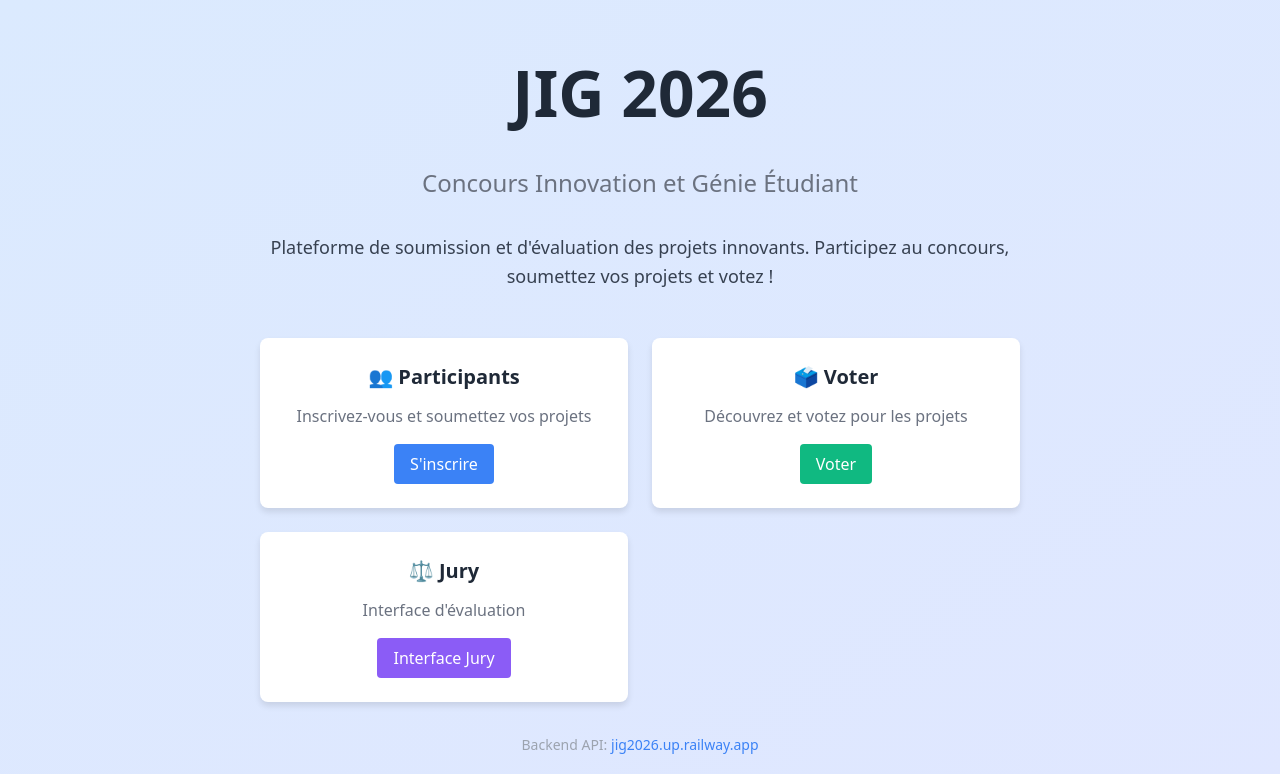
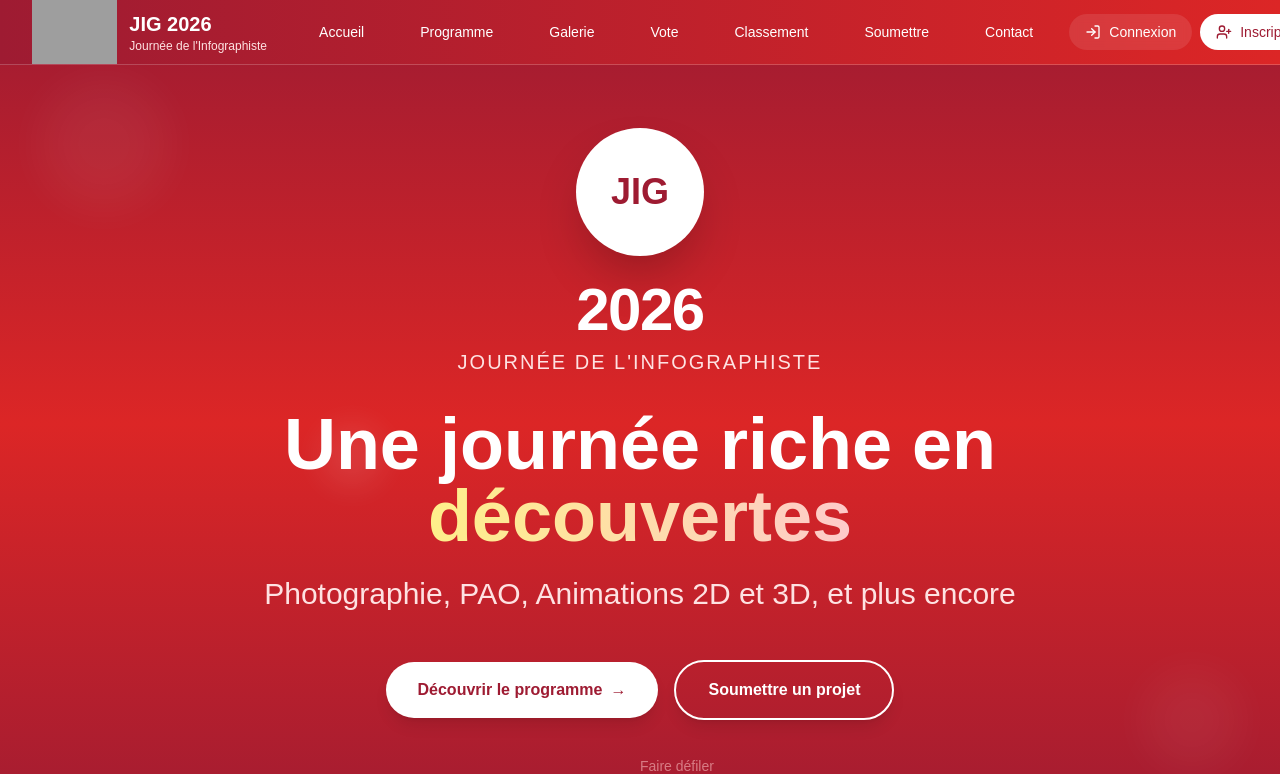
Before and after one commit to yepeleya/jig_projet, a Next.js app in the folder jig2026/frontend/: page / in a window 1280 px wide. Shown: the top 774 px of the page. Built offline with nearby package versions, Linux system fonts and the light colour scheme.

Commit message:
Improve home page design and fix registration error handling

```diff
--- a/jig2026/frontend/src/app/(auth)/register/page.jsx
+++ b/jig2026/frontend/src/app/(auth)/register/page.jsx
@@ -240,21 +240,39 @@ export default function RegisterPage() {
       // Préparer les données sans la confirmation du mot de passe
       const { confirmerMotDePasse, ...dataToSend } = formData
 
+      console.log('📤 Envoi des données d\'inscription:', dataToSend)
       const response = await authService.register(dataToSend)
+      console.log('📥 Réponse reçue:', response)
 
-      if (response.success) {
-        showNotification('success', 'Inscription réussie ! Vous pouvez maintenant vous connecter.')
+      // Vérifier plusieurs formats de réponse possibles
+      if (response && (response.success || response.data || response.user)) {
+        showNotification('success', response.message || 'Inscription réussie ! Vous pouvez maintenant vous connecter.')
 
         // Redirection vers la page de connexion après 2 secondes
         setTimeout(() => {
           router.push('/login')
         }, 2000)
       } else {
-        showNotification('error', response.message || 'Erreur lors de l\'inscription')
+        const errorMessage = response?.message || response?.error || 'Erreur lors de l\'inscription'
+        showNotification('error', errorMessage)
       }
     } catch (error) {
-      console.error('Erreur lors de l\'inscription:', error)
-      showNotification('error', 'Erreur d\'inscription. Veuillez réessayer.')
+      console.error('💥 Erreur lors de l\'inscription:', error)
+
+      // Afficher un message d'erreur plus détaillé
+      let errorMessage = 'Erreur d\'inscription. Veuillez réessayer.'
+
+      if (error.message) {
+        if (error.message.includes('fetch')) {
+          errorMessage = 'Impossible de contacter le serveur. Vérifiez votre connexion internet.'
+        } else if (error.message.includes('indisponible')) {
+          errorMessage = 'Le serveur est temporairement indisponible. Réessayez dans quelques instants.'
+        } else {
+          errorMessage = error.message
+        }
+      }
+
+      showNotification('error', errorMessage)
     } finally {
       setIsLoading(false)
     }
--- a/jig2026/frontend/src/app/page.js
+++ b/jig2026/frontend/src/app/page.js
@@ -1,147 +1,36 @@
-'use client';
+'use client'
+
+import { useEffect } from 'react'
+import Header from '@/components/Header'
+import Hero from '@/components/Hero'
+import AboutSection from '@/components/AboutSection'
+import ProgramSection from '@/components/ProgramSection'
+import GallerySection from '@/components/GallerySection'
+import Footer from '@/components/Footer'
+import AuthInitializer from '@/components/AuthInitializer'
+import AOS from 'aos'
+import 'aos/dist/aos.css'
 
 export default function HomePage() {
+  useEffect(() => {
+    AOS.init({
+      duration: 1000,
+      once: true,
+      easing: 'ease-out-cubic',
+    })
+  }, [])
+
   return (
-    <div style={{
-      minHeight: '100vh',
-      display: 'flex',
-      alignItems: 'center',
-      justifyContent: 'center',
-      background: 'linear-gradient(to bottom right, #dbeafe, #e0e7ff)',
-      fontFamily: 'system-ui, sans-serif'
-    }}>
-      <div style={{
-        textAlign: 'center',
-        maxWidth: '800px',
-        margin: '0 auto',
-        padding: '20px'
-      }}>
-        <h1 style={{
-          fontSize: '4rem',
-          fontWeight: 'bold',
-          color: '#1f2937',
-          marginBottom: '24px'
-        }}>
-          JIG 2026
-        </h1>
-        <h2 style={{
-          fontSize: '1.5rem',
-          color: '#6b7280',
-          marginBottom: '32px'
-        }}>
-          Concours Innovation et Génie Étudiant
-        </h2>
-        <p style={{
-          fontSize: '1.125rem',
-          color: '#374151',
-          marginBottom: '48px',
-          lineHeight: '1.6'
-        }}>
-          Plateforme de soumission et d'évaluation des projets innovants.
-          Participez au concours, soumettez vos projets et votez !
-        </p>
-
-        <div style={{
-          display: 'grid',
-          gridTemplateColumns: 'repeat(auto-fit, minmax(250px, 1fr))',
-          gap: '24px',
-          marginTop: '48px'
-        }}>
-          <div style={{
-            background: 'white',
-            borderRadius: '8px',
-            boxShadow: '0 4px 6px rgba(0,0,0,0.1)',
-            padding: '24px'
-          }}>
-            <h3 style={{
-              fontSize: '1.25rem',
-              fontWeight: '600',
-              color: '#1f2937',
-              marginBottom: '12px'
-            }}>👥 Participants</h3>
-            <p style={{ color: '#6b7280', marginBottom: '16px' }}>
-              Inscrivez-vous et soumettez vos projets
-            </p>
-            <a
-              href="/register"
-              style={{
-                display: 'inline-block',
-                background: '#3b82f6',
-                color: 'white',
-                padding: '8px 16px',
-                borderRadius: '4px',
-                textDecoration: 'none'
-              }}
-            >
-              S'inscrire
-            </a>
-          </div>
-
-          <div style={{
-            background: 'white',
-            borderRadius: '8px',
-            boxShadow: '0 4px 6px rgba(0,0,0,0.1)',
-            padding: '24px'
-          }}>
-            <h3 style={{
-              fontSize: '1.25rem',
-              fontWeight: '600',
-              color: '#1f2937',
-              marginBottom: '12px'
-            }}>🗳️ Voter</h3>
-            <p style={{ color: '#6b7280', marginBottom: '16px' }}>
-              Découvrez et votez pour les projets
-            </p>
-            <a
-              href="/voter"
-              style={{
-                display: 'inline-block',
-                background: '#10b981',
-                color: 'white',
-                padding: '8px 16px',
-                borderRadius: '4px',
-                textDecoration: 'none'
-              }}
-            >
-              Voter
-            </a>
-          </div>
-
-          <div style={{
-            background: 'white',
-            borderRadius: '8px',
-            boxShadow: '0 4px 6px rgba(0,0,0,0.1)',
-            padding: '24px'
-          }}>
-            <h3 style={{
-              fontSize: '1.25rem',
-              fontWeight: '600',
-              color: '#1f2937',
-              marginBottom: '12px'
-            }}>⚖️ Jury</h3>
-            <p style={{ color: '#6b7280', marginBottom: '16px' }}>
-              Interface d'évaluation
-            </p>
-            <a
-              href="/jury"
-              style={{
-                display: 'inline-block',
-                background: '#8b5cf6',
-                color: 'white',
-                padding: '8px 16px',
-                borderRadius: '4px',
-                textDecoration: 'none'
-              }}
-            >
-              Interface Jury
-            </a>
-          </div>
-        </div>
-
-        <div style={{ marginTop: '32px', fontSize: '0.875rem', color: '#9ca3af' }}>
-          <p>Backend API: <a href="https://jig2026.up.railway.app" style={{ color: '#3b82f6' }}>jig2026.up.railway.app</a></p>
-        </div>
-      </div>
-    </div>
+    <>
+      <AuthInitializer />
+      <Header />
+      <main className="min-h-screen">
+        <Hero />
+        <AboutSection />
+        <ProgramSection />
+        <GallerySection />
+      </main>
+      <Footer />
+    </>
   )
 }
--- a/jig2026/frontend/src/services/api.js
+++ b/jig2026/frontend/src/services/api.js
@@ -190,7 +190,15 @@ export class AuthService extends ApiService {
   }
 
   async register(userData) {
-    return this.post('/auth/register', userData)
+    console.log('🔐 AuthService.register appelé avec:', userData)
+    try {
+      const response = await this.post('/auth/register', userData)
+      console.log('📨 Réponse brute de l\'API:', response)
+      return response
+    } catch (error) {
+      console.error('💥 Erreur dans AuthService.register:', error)
+      throw error
+    }
   }
 
   async logout() {
```
